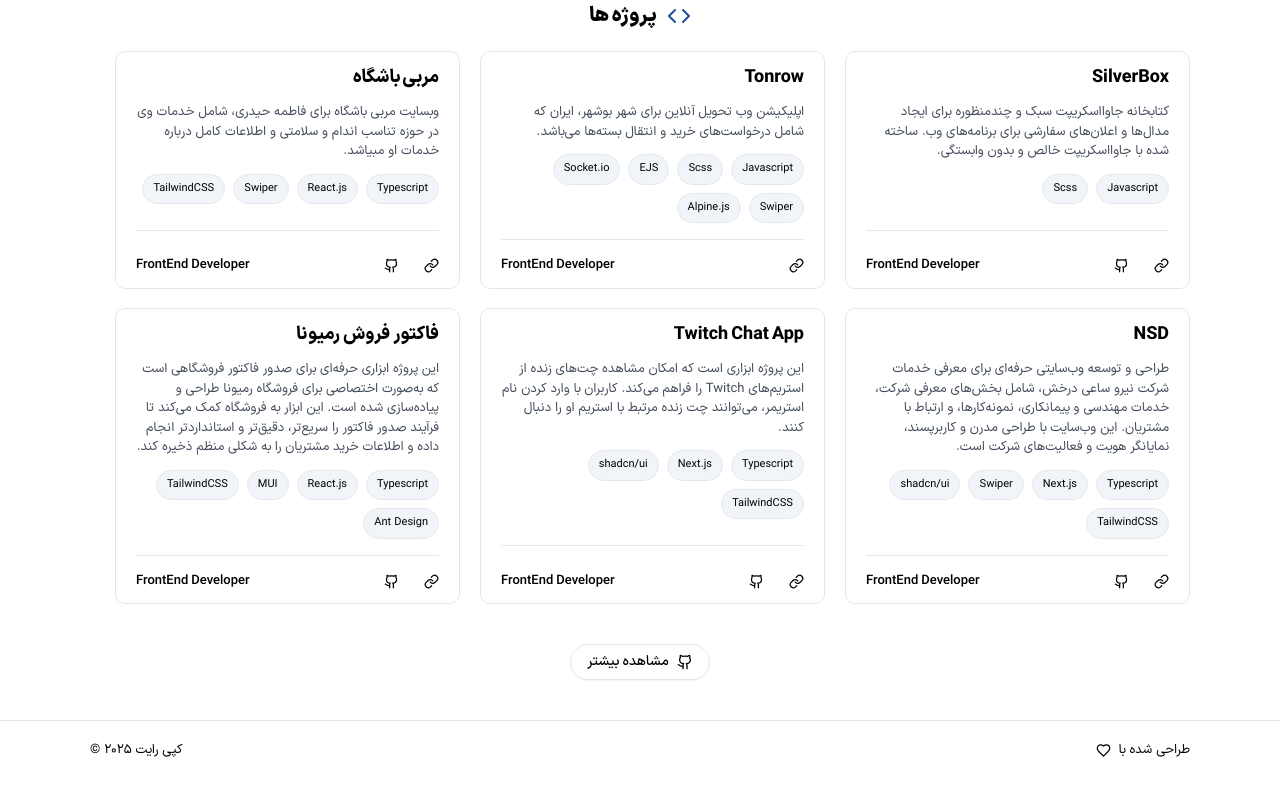
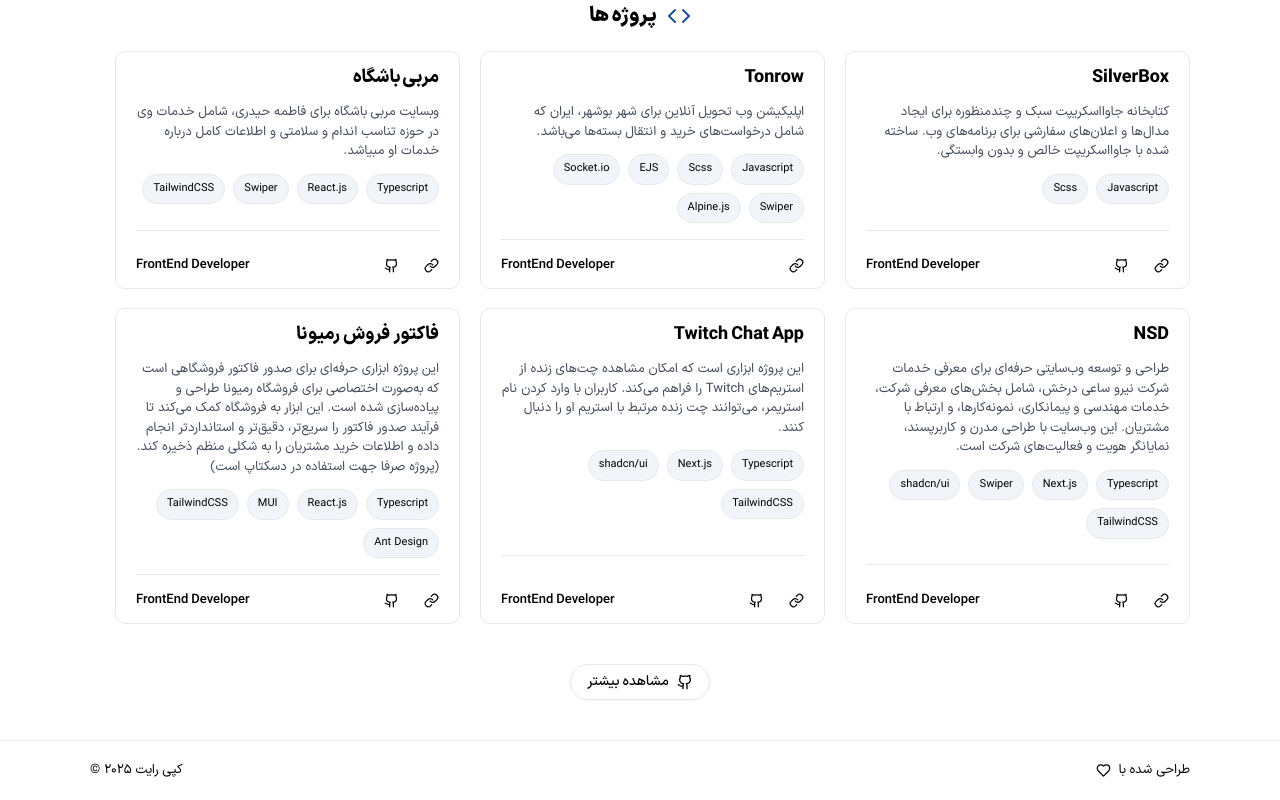
Before and after one commit to dofxo/dofxo.ir, a React (Vite) app: page / in a window 1280 px wide. Shown: the part 1261-2061 px from the top of the page. Built offline with nearby package versions, Linux system fonts and the light colour scheme.

Commit message:
refactor: change remiona shop project desc

```diff
--- a/src/data/projects.ts
+++ b/src/data/projects.ts
@@ -46,7 +46,7 @@
     websiteLink: "https://remiona.ir",
     sourceCode: "https://github.com/Silverethical/online_invoice/",
     role: "FrontEnd Developer",
-    description: `این پروژه ابزاری حرفه‌ای برای صدور فاکتور فروشگاهی است که به‌صورت اختصاصی برای فروشگاه رمیونا طراحی و پیاده‌سازی شده است. این ابزار به فروشگاه کمک می‌کند تا فرآیند صدور فاکتور را سریع‌تر، دقیق‌تر و استانداردتر انجام داده و اطلاعات خرید مشتریان را به شکلی منظم ذخیره کند.`,
+    description: `این پروژه ابزاری حرفه‌ای برای صدور فاکتور فروشگاهی است که به‌صورت اختصاصی برای فروشگاه رمیونا طراحی و پیاده‌سازی شده است. این ابزار به فروشگاه کمک می‌کند تا فرآیند صدور فاکتور را سریع‌تر، دقیق‌تر و استانداردتر انجام داده و اطلاعات خرید مشتریان را به شکلی منظم ذخیره کند. (پروژه صرفا جهت استفاده در دسکتاپ است)`,
     skills: ["Typescript", "React.js", "MUI", "TailwindCSS", "Ant Design"],
   },
 ];
```
